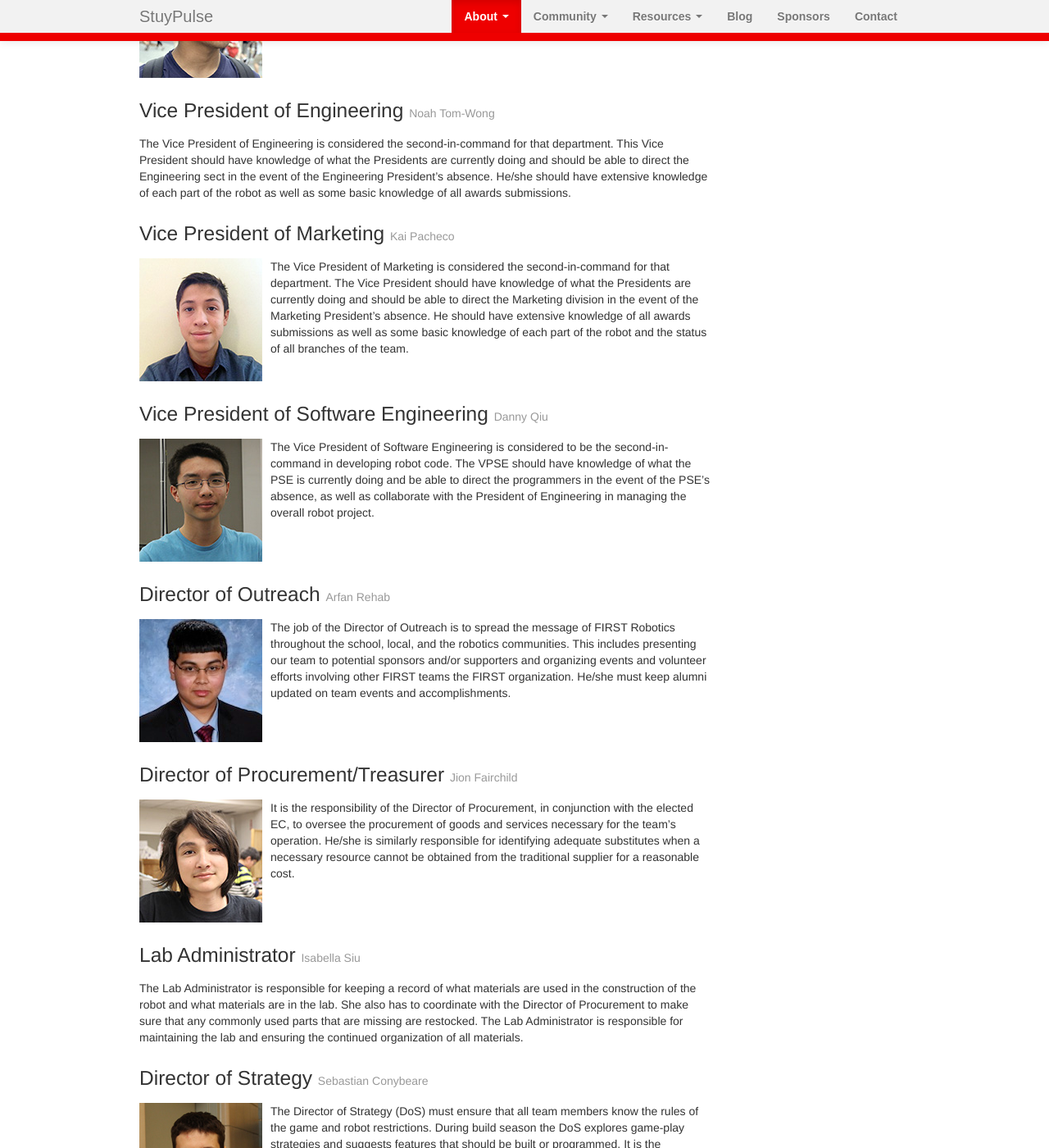
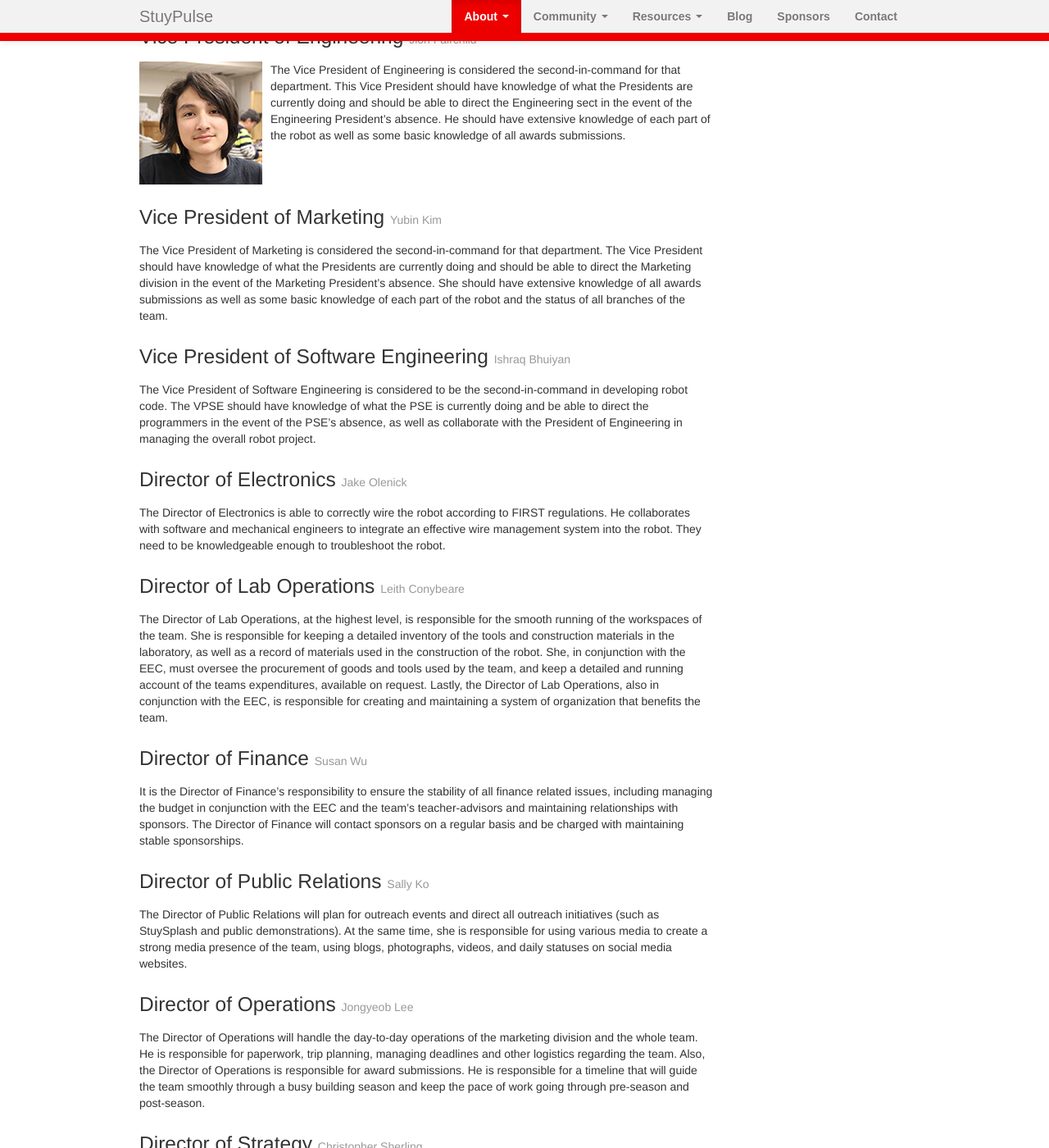
Before and after one commit to StuyPulse/team694.github.io, a Jekyll site: the page built from about/ec/index.md, in a window 1280 px wide and 1400 px high, scrolled down 695 px. Shown: the whole window at 82% size. Built offline with Jekyll 4.4.1, drawn with Linux system fonts in a browser that asks for light colours; nearby versions of some CDN libraries; some of the changed text lies outside the part shown.

Commit message:
Update leadership page with new people/positions. Fixes #63

```diff
--- a/about/ec/index.md
+++ b/about/ec/index.md
@@ -4,55 +4,49 @@ title: Team Leadership
 description: StuyPulse's Executive Council leads the team and includes the presidents and vice presidents of engineering, software engineering, and marketing.
 positions:
     poe:
-        name: Ameya Majmudar
-        photo: /img/ec/ameya.jpg
+        name: Noah Tom-Wong
     pom:
         name: Sungwoo Park
         photo: /img/ec/sungwoo.jpg
     pse:
-        name: Abdullah Fahad
-        photo: /img/ec/abdullah.jpg
+        name: Justin Kim
+        photo: /img/ec/justin.jpg
     vpoe:
-        name: Noah Tom-Wong
-    vpom:
-        name: Kai Pacheco
-        photo: /img/ec/kai.jpg
-    vpse:
-        name: Danny Qiu
-        photo: /img/ec/danny.jpg
-    lab-admin:
-        name: Isabella Siu
-    procurement:
         name: Jion Fairchild
         photo: /img/ec/jion.jpg
+    vpom:
+        name: Yubin Kim
+    vpse:
+        name: Ishraq Bhuiyan
+    lab-ops:
+        name: Leith Conybeare
+    finance:
+        name: Susan Wu
+    pr:
+        name: Sally Ko
+    ops:
+        name: Jongyeob Lee
     electronics:
-        name: Mika Jain
+        name: Jake Olenick
     field:
-        name: Vacant
+        name: Shantanu Jha
     strategy:
-        name: Sebastian Conybeare
-        photo: /img/ec/seabass.jpg
+        name: Christopher Sherling
     ados:
-        name: Gabrielle Chen
+        name: Max Su
+    design:
+        name: Paul Li
     safety:
-        name: Arfan Rehab
+        name: Farzana Haque
     machinist:
-        name: Vacant
-    media:
-        name: Arfan Rehab
+        name: Martin Xu
     animation:
-        name: Alex Pan
-        photo: /img/ec/alex.jpg
+        name: TBD
     webmaster:
-        name: Justin Kim
-        photo: /img/ec/justin.jpg
-    outreach:
-        name: Arfan Rehab
-        photo: /img/ec/arfan.jpg
-    cad:
-        name: Vacant
+        name: Ivy Wong
+
 ---
-Say hello to the Executive Council of the 2013-2014 season.
+Say hello to the Executive Council of the 2014-2015 season.
 
 ### President of Engineering <small>{{ page.positions.poe.name }}</small>
 <div markdown="1" class="ec-description">
@@ -90,22 +84,34 @@ The Vice President of Marketing is considered the second-in-command for that dep
 The Vice President of Software Engineering is considered to be the second-in-command in developing robot code. The VPSE should have knowledge of what the PSE is currently doing and be able to direct the programmers in the event of the PSE's absence, as well as collaborate with the President of Engineering in managing the overall robot project.
 </div>
 
-### Director of Outreach <small>{{ page.positions.outreach.name }}</small>
+### Director of Electronics <small>{{ page.positions.electronics.name }}</small>
 <div markdown="1" class="ec-description">
-{% if page.positions.outreach.photo %} <img src="{{ page.positions.outreach.photo }}" class="ec-photo" alt="Director of Outreach"> {% endif %}
-The job of the Director of Outreach is to spread the message of FIRST Robotics throughout the school, local, and the robotics communities. This includes presenting our team to potential sponsors and/or supporters and organizing events and volunteer efforts involving other FIRST teams the FIRST organization. He/she must keep alumni updated on team events and accomplishments.
+{% if page.positions.electronics.photo %} <img src="{{ page.positions.electronics.photo }}" class="ec-photo" alt="Director of Electronics"> {% endif %}
+The Director of Electronics is able to correctly wire the robot according to FIRST regulations. He collaborates with software and mechanical engineers to integrate an effective wire management system into the robot. They need to be knowledgeable enough to troubleshoot the robot.
 </div>
 
-### Director of Procurement/Treasurer <small>{{ page.positions.procurement.name }}</small>
+### Director of Lab Operations <small>{{ page.positions.lab-ops.name }}</small>
 <div markdown="1" class="ec-description">
-{% if page.positions.procurement.photo %} <img src="{{ page.positions.procurement.photo }}" class="ec-photo" alt="Director of Procurement/Treasurer"> {% endif %}
-It is the responsibility of the Director of Procurement, in conjunction with the elected EC, to oversee the procurement of goods and services necessary for the team's operation. He/she is similarly responsible for identifying adequate substitutes when a necessary resource cannot be obtained from the traditional supplier for a reasonable cost.
+{% if page.positions.lab-ops.photo %} <img src="{{ page.positions.lab-ops.photo }}" class="ec-photo" alt="Director of Lab Operations"> {% endif %}
+The Director of Lab Operations, at the highest level, is responsible for the smooth running of the workspaces of the team. She is responsible for keeping a detailed inventory of the tools and construction materials in the laboratory, as well as a record of materials used in the construction of the robot. She, in conjunction with the EEC, must oversee the procurement of goods and tools used by the team, and keep a detailed and running account of the teams expenditures, available on request. Lastly, the Director of Lab Operations, also in conjunction with the EEC, is responsible for creating and maintaining a system of organization that benefits the team.
 </div>
 
-### Lab Administrator <small>{{ page.positions.lab-admin.name }}</small>
+### Director of Finance <small>{{ page.positions.finance.name }}</small>
 <div markdown="1" class="ec-description">
-{% if page.positions.lab-admin.photo %} <img src="{{ page.positions.lab-admin.photo }}" class="ec-photo" alt="Lab Administrator"> {% endif %}
-The Lab Administrator is responsible for keeping a record of what materials are used in the construction of the robot and what materials are in the lab. She also has to coordinate with the Director of Procurement to make sure that any commonly used parts that are missing are restocked. The Lab Administrator is responsible for maintaining the lab and ensuring the continued organization of all materials.
+{% if page.positions.finance.photo %} <img src="{{ page.positions.finance.photo }}" class="ec-photo" alt="Director of Finance"> {% endif %}
+It is the Director of Finance's responsibility to ensure the stability of all finance related issues, including managing the budget in conjunction with the EEC and the team's teacher-advisors and maintaining relationships with sponsors. The Director of Finance will contact sponsors on a regular basis and be charged with maintaining stable sponsorships.
+</div>
+
+### Director of Public Relations <small>{{ page.positions.pr.name }}</small>
+<div markdown="1" class="ec-description">
+{% if page.positions.pr.photo %} <img src="{{ page.positions.pr.photo }}" class="ec-photo" alt="Director of Public Relations"> {% endif %}
+The Director of Public Relations will plan for outreach events and direct all outreach initiatives (such as StuySplash and public demonstrations). At the same time, she is responsible for using various media to create a strong media presence of the team, using blogs, photographs, videos, and daily statuses on social media websites.
+</div>
+
+### Director of Operations <small>{{ page.positions.ops.name }}</small>
+<div markdown="1" class="ec-description">
+{% if page.positions.ops.photo %} <img src="{{ page.positions.ops.photo }}" class="ec-photo" alt="Director of Operations"> {% endif %}
+The Director of Operations will handle the day-to-day operations of the marketing division and the whole team. He is responsible for paperwork, trip planning, managing deadlines and other logistics regarding the team. Also, the Director of Operations is responsible for award submissions. He is responsible for a timeline that will guide the team smoothly through a busy building season and keep the pace of work going through pre-season and post-season.
 </div>
 
 ### Director of Strategy <small>{{ page.positions.strategy.name }}</small>
@@ -120,16 +126,10 @@ The Director of Strategy (DoS) must ensure that all team members know the rules
 The Assistant Director of Strategy (aDoS) must be familiar with all aspects of the Strategy team and be prepared to perform any DoS duty if needed. This may include organizing scouting sheets, participating in alliance selection meetings and discussing match strategies with our alliance partners. The aDoS should not be a senior.
 </div>
 
-### Director of CAD <small>{{ page.positions.cad.name }}</small>
+### Director of Design <small>{{ page.positions.design.name }}</small>
 <div markdown="1" class="ec-description">
-{% if page.positions.cad.photo %} <img src="{{ page.positions.cad.photo }}" class="ec-photo" alt="Director of CAD"> {% endif %}
-The Director of CAD is responsible for maintaining an up-to-date CAD model of the robot and all elements thereof with the aid of a CAD team. This CAD team is to be instructed in the use of CAD programs and led by the DoCAD.
-</div>
-
-### Director of Electronics <small>{{ page.positions.electronics.name }}</small>
-<div markdown="1" class="ec-description">
-{% if page.positions.electronics.photo %} <img src="{{ page.positions.electronics.photo }}" class="ec-photo" alt="Director of Electronics"> {% endif %}
-The Director of Electronics is able to correctly wire the robot according to FIRST regulations. He/she collaborates with software and mechanical engineers to integrate an effective wire management system into the robot. They need to be knowledgeable enough to troubleshoot the robot.
+{% if page.positions.design.photo %} <img src="{{ page.positions.design.photo }}" class="ec-photo" alt="Director of Design"> {% endif %}
+The Director of Design's job is two-fold: he is to be familiar with the design of the robot and help lead the team in the design of the robot by organizing the design process, and he is responsible for the upkeep of the CAD model of the robot and all elements thereof with the aid of a CAD team. This CAD team is to be instructed in the use of CAD programs and led by the DoD.
 </div>
 
 ### Primary Machinist <small>{{ page.positions.machinist.name }}</small>
@@ -141,19 +141,13 @@ The job of the Primary Machinist is to maintain the milling machine and mill par
 ### Director of Field Construction <small>{{ page.positions.field.name }}</small>
 <div markdown="1" class="ec-description">
 {% if page.positions.field.photo %} <img src="{{ page.positions.field.photo }}" class="ec-photo" alt="Director of Field Construction"> {% endif %}
-It is the job of the Director of Field Construction to construct the field of the released game to acceptable accuracy. He/she will also be responsible for all other fields, including, but not limited to, FLL, FRC, and FTC fields. They are responsible for the upkeep of the shipping/robot crates and building the new robot cart.
+It is the job of the Director of Field Construction to construct the field of the released game to acceptable accuracy. He will also be responsible for all other fields, including, but not limited to, FLL, FRC, and FTC fields. He is responsible for the upkeep of the shipping/robot crates and building the new robot cart.
 </div>
 
 ### Director of Safety <small>{{ page.positions.safety.name }}</small>
 <div markdown="1" class="ec-description">
 {% if page.positions.safety.photo %} <img src="{{ page.positions.safety.photo }}" class="ec-photo" alt="Director of Safety"> {% endif %}
-The Director of Safety makes sure everyone is following safety rules in the lab. He is also the Safety Captain at the competition and should be able to discuss thoroughly the safety procedures.
-</div>
-
-### Director of Media <small>{{ page.positions.media.name }}</small>
-<div markdown="1" class="ec-description">
-{% if page.positions.media.photo %} <img src="{{ page.positions.media.photo }}" class="ec-photo" alt="Director of Media"> {% endif %}
-The Director of Media is primarily responsible for maintaining the team's image through the creation and upkeep of all promotional materials and maintaining an audiovisual narrative of the team throughout the year.
+The Director of Safety makes sure everyone is following safety rules in the lab. She is also the Safety Captain at the competition and should be able to discuss thoroughly the safety procedures.
 </div>
 
 ### Director of Animation <small>{{ page.positions.animation.name }}</small>
```
Also changed, not shown: other parts of about/ec/index.md (+5 -5 lines).
